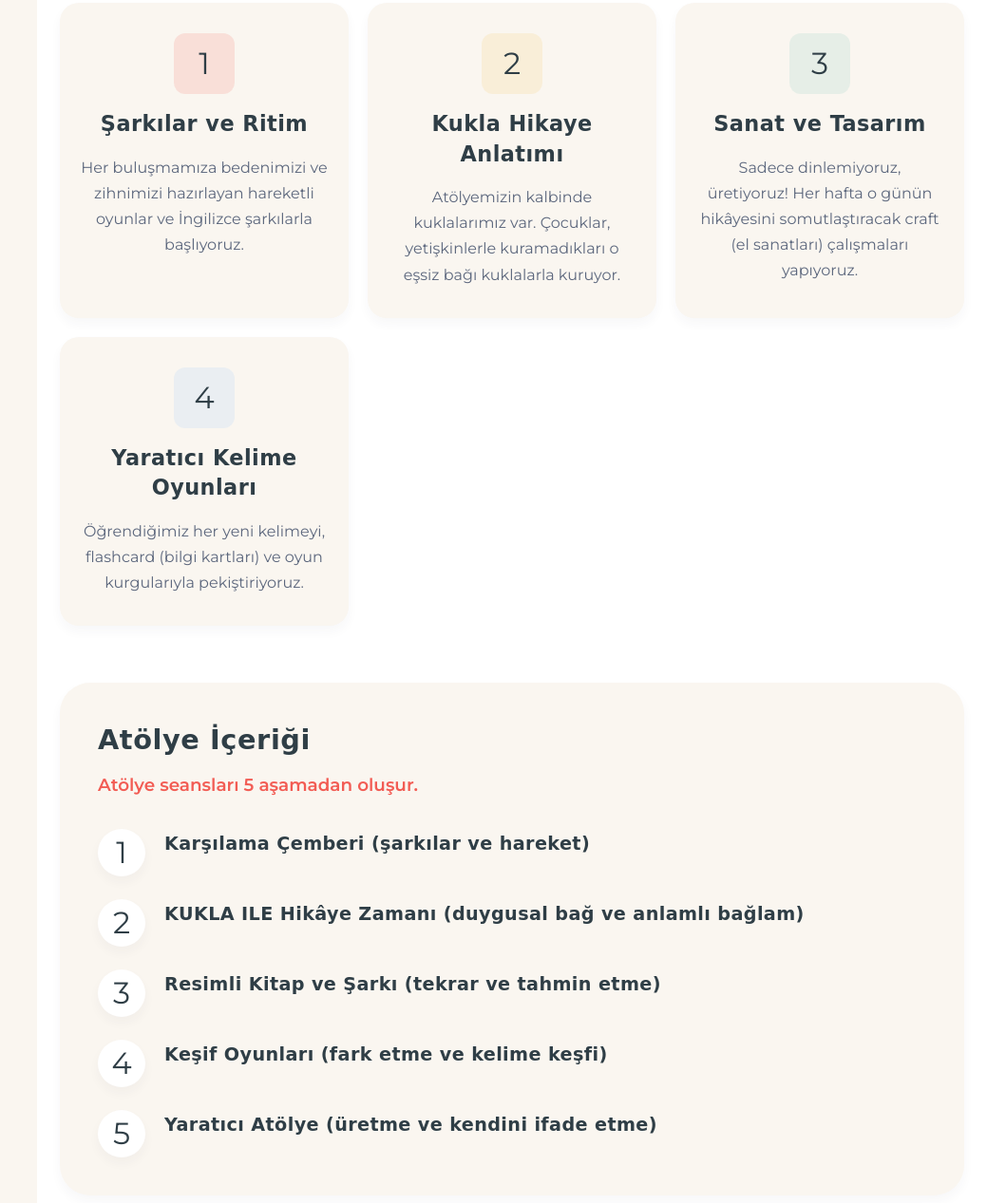
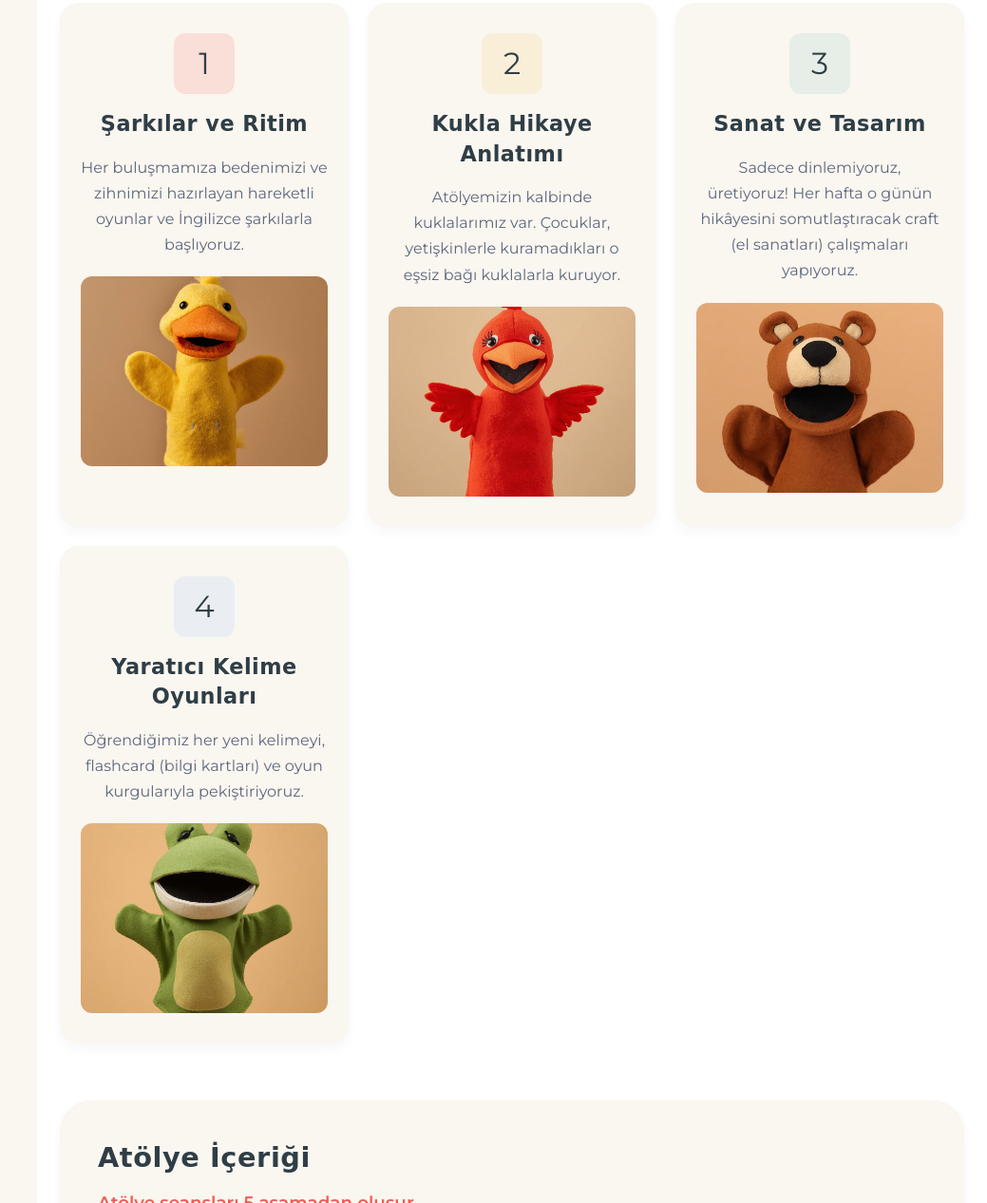
Before and after one commit to alperenborklu-cyber/elifinwebsites, a website: page index.html in a window 1280 px wide. Shown: the part 1177-2444 px from the top of the page at 95% size, without its empty margins (241-1280 px from the left). Drawn offline with Linux system fonts and the light colour scheme; a web font is replaced by a local one.

Commit message:
Add puppet images to program cards in index.html

```diff
--- a/index.html
+++ b/index.html
@@ -120,6 +120,7 @@
                     <h3 lang="en">Songs & Rhythm</h3>
                     <p lang="tr">Her buluşmamıza bedenimizi ve zihnimizi hazırlayan hareketli oyunlar ve İngilizce şarkılarla başlıyoruz.</p>
                     <p lang="en">We start each session with active games and English songs to prepare our minds and bodies.</p>
+                    <img src="kukla_Elif_Gundemir_4 (1).jpeg" alt="Şarkılar ve Ritim / Songs & Rhythm" class="program-card-img">
                 </div>
 
                 <!-- Step 2 -->
@@ -129,6 +130,7 @@
                     <h3 lang="en">Puppet Storytelling</h3>
                     <p lang="tr">Atölyemizin kalbinde kuklalarımız var. Çocuklar, yetişkinlerle kuramadıkları o eşsiz bağı kuklalarla kuruyor.</p>
                     <p lang="en">Our puppets are at the heart of the workshop. Children form a unique bond with puppets they often can't build with adults.</p>
+                    <img src="kukla_Elif_Gundemir_4 (2).jpeg" alt="Kukla Hikaye Anlatımı / Puppet Storytelling" class="program-card-img">
                 </div>
 
                 <!-- Step 3 -->
@@ -138,6 +140,7 @@
                     <h3 lang="en">Art & Design</h3>
                     <p lang="tr">Sadece dinlemiyoruz, üretiyoruz! Her hafta o günün hikâyesini somutlaştıracak craft (el sanatları) çalışmaları yapıyoruz.</p>
                     <p lang="en">We don't just listen, we create! Every week we do craft activities that bring the story of the day to life.</p>
+                    <img src="kukla_Elif_Gundemir_2.jpeg" alt="Sanat ve Tasarım / Art & Design" class="program-card-img">
                 </div>
 
                 <!-- Step 4 -->
@@ -147,6 +150,7 @@
                     <h3 lang="en">Creative Word Games</h3>
                     <p lang="tr">Öğrendiğimiz her yeni kelimeyi, flashcard (bilgi kartları) ve oyun kurgularıyla pekiştiriyoruz.</p>
                     <p lang="en">We reinforce new words with fun and interactive games. Children start communicating in English without even realizing it.</p>
+                    <img src="kukla_Elif_Gundemir.jpeg" alt="Yaratıcı Kelime Oyunları / Creative Word Games" class="program-card-img">
                 </div>
             </div>
 
--- a/style.css
+++ b/style.css
@@ -505,6 +505,14 @@ a {
     font-size: 1rem;
 }
 
+.program-card-img {
+    width: 100%;
+    height: 200px;
+    object-fit: cover;
+    border-radius: var(--radius-sm);
+    margin-top: 20px;
+}
+
 /* Structure Details Box */
 .structure-box {
     display: grid;
```
Also changed, not shown: kukla_Elif_Gundemir.jpeg (added), kukla_Elif_Gundemir_2.jpeg (added), kukla_Elif_Gundemir_4 (1).jpeg (added), kukla_Elif_Gundemir_4 (2).jpeg (added).
